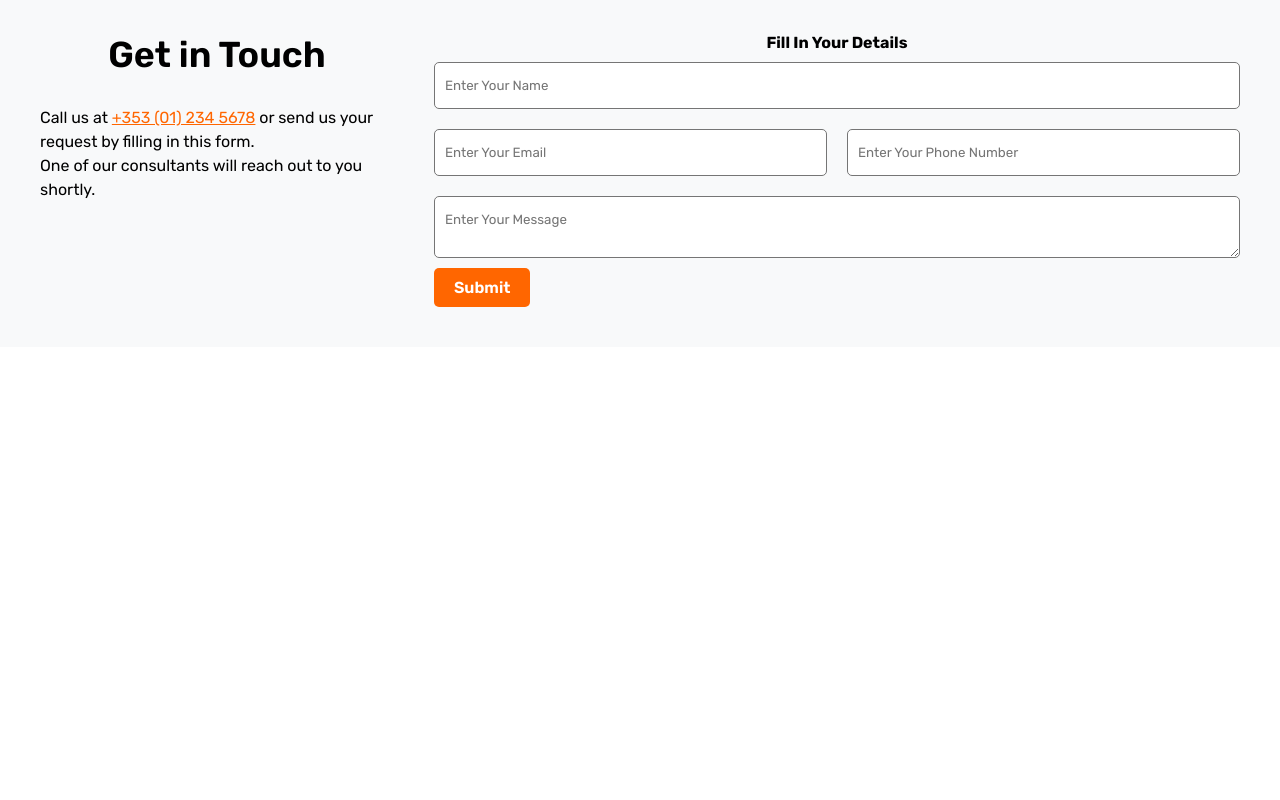
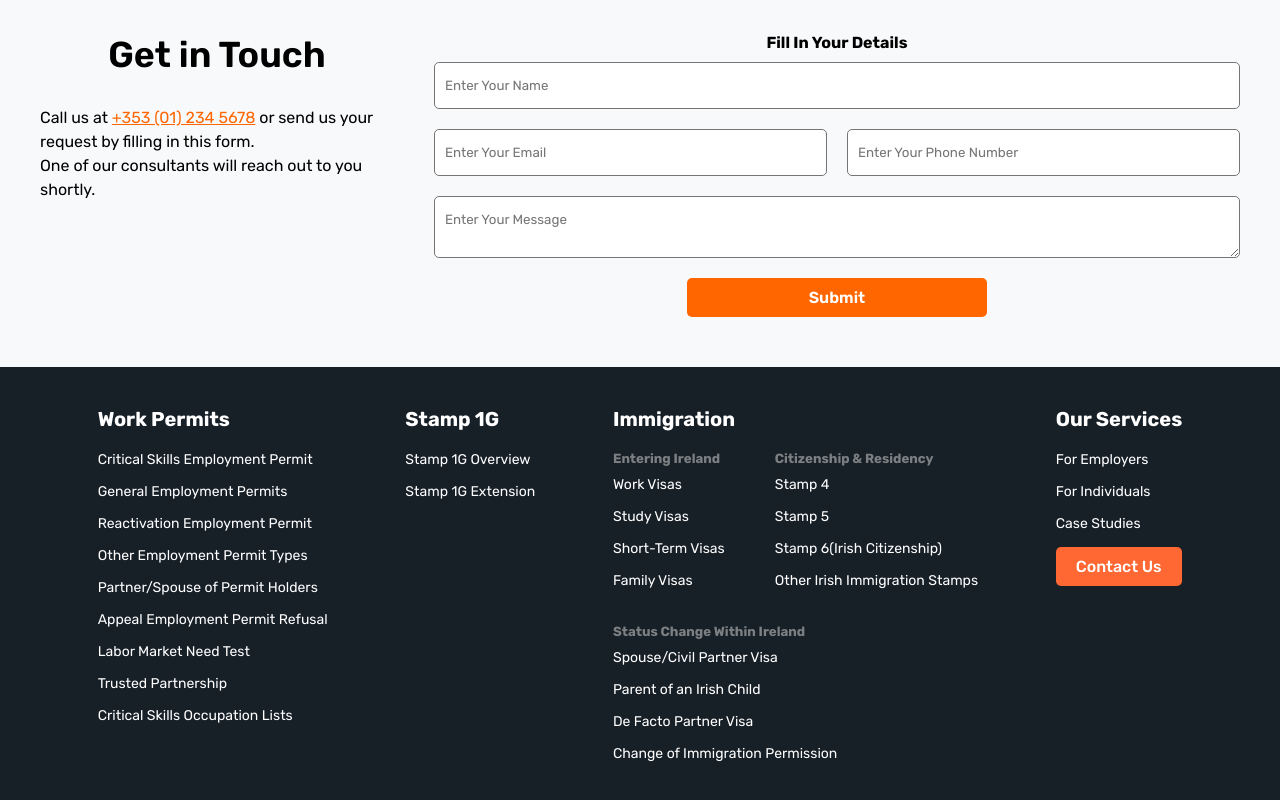
Before and after one commit to TartejBrothers/Poolbeg-Immigration, a React (Create React App) app: page / in a window 1280 px wide. Shown: the part 1550-2350 px from the top of the page. Before the commit the page ends 1897 px from the top, so only its background shows below. Built offline with nearby package versions, Linux system fonts and the light colour scheme.

Commit message:
Added: Footer

```diff
--- /dev/null
+++ b/src/components/footer.jsx
@@ -0,0 +1,72 @@
+import React from "react";
+import "../styles/footer.css";
+export default function Footer() {
+  return (
+    <div className="footer">
+      <div className="footerchild">
+        <h4>Work Permits</h4>
+        <ul>
+          <li>Critical Skills Employment Permit</li>
+          <li>General Employment Permits</li>
+          <li>Reactivation Employment Permit</li>
+          <li>Other Employment Permit Types</li>
+          <li>Partner/Spouse of Permit Holders</li>
+          <li>Appeal Employment Permit Refusal</li>
+          <li>Labor Market Need Test</li>
+          <li>Trusted Partnership</li>
+          <li>Critical Skills Occupation Lists</li>
+        </ul>
+      </div>
+      <div className="footerchild">
+        <h4>Stamp 1G</h4>
+        <ul>
+          <li>Stamp 1G Overview</li>
+          <li>Stamp 1G Extension</li>
+        </ul>
+      </div>
+      <div className="footerchild">
+        <h4>Immigration</h4>
+        <div className="footerinnerchild">
+          <div className="footerelement">
+            <h5>Entering Ireland</h5>
+            <ul>
+              <li>Work Visas</li>
+              <li>Study Visas</li>
+              <li>Short-Term Visas</li>
+              <li>Family Visas</li>
+            </ul>
+          </div>
+          <div className="footerelement">
+            <h5>Citizenship & Residency</h5>
+            <ul>
+              <li>Stamp 4</li>
+              <li>Stamp 5</li>
+              <li>Stamp 6(Irish Citizenship)</li>
+              <li>Other Irish Immigration Stamps</li>
+            </ul>
+          </div>
+        </div>
+        <div className="footerinnerchild">
+          <div className="footerelement">
+            <h5>Status Change Within Ireland</h5>
+            <ul>
+              <li>Spouse/Civil Partner Visa</li>
+              <li>Parent of an Irish Child</li>
+              <li>De Facto Partner Visa</li>
+              <li>Change of Immigration Permission</li>
+            </ul>
+          </div>
+        </div>
+      </div>
+      <div className="footerchild">
+        <h4>Our Services</h4>
+        <ul>
+          <li>For Employers</li>
+          <li>For Individuals</li>
+          <li>Case Studies</li>
+        </ul>
+        <button className="contactusbutton">Contact Us</button>
+      </div>
+    </div>
+  );
+}
--- a/src/components/navbar.jsx
+++ b/src/components/navbar.jsx
@@ -1,6 +1,7 @@
 import React from "react";
 import "../styles/navbar.css";
 import logo from "../images/icons/logo.jpeg";
+import griplines from "../images/icons/griplines.png";
 export default function Navbar() {
   return (
     <div className="navbar">
@@ -25,6 +26,9 @@ export default function Navbar() {
         </div>
         <div className="navbarright">
           <button>Contact Us</button>
+          <div className="navbarmobile">
+            <img src={griplines} alt="Menu Bar" />
+          </div>
         </div>
       </div>
     </div>
--- a/src/pages/home.jsx
+++ b/src/pages/home.jsx
@@ -7,6 +7,7 @@ import casestudyhome from "../images/icons/casestudyhome.png";
 import userhome from "../images/icons/userhome.png";
 import Testimonial from "../components/testimonial";
 import ContactForm from "../components/contactform";
+import Footer from "../components/footer";
 export default function Home() {
   return (
     <div className="home">
@@ -79,6 +80,7 @@ export default function Home() {
       </div>
       <Testimonial />
       <ContactForm />
+      <Footer />
     </div>
   );
 }
--- a/src/styles/contactform.css
+++ b/src/styles/contactform.css
@@ -49,4 +49,34 @@
   font-weight: 600;
   border-radius: 5px;
   cursor: pointer;
+  width: 300px;
+  margin: 10px auto;
 }
+
+@media screen and (max-width: 1000px) {
+  .contactform {
+    flex-direction: column;
+    gap: 20px;
+  }
+  .contactformleft {
+    width: 100%;
+    max-width: 100%;
+  }
+  .contactformleft p {
+    text-align: center;
+  }
+  .contactformright {
+    width: 100%;
+  }
+  .contactformright form input,
+  .contactformright form textarea {
+    width: 100%;
+  }
+  .inputdivhalf {
+    flex-direction: column;
+    gap: 0px;
+  }
+  .contactformright form button {
+    width: 100%;
+  }
+}
--- /dev/null
+++ b/src/styles/footer.css
@@ -0,0 +1,48 @@
+.footer {
+  background-color: #171f27;
+  padding: 40px 20px;
+  color: #ffffff;
+  display: flex;
+  justify-content: space-evenly;
+}
+.footerchild {
+  text-align: left;
+}
+.footerchild h4 {
+  font-size: 20px;
+  margin-bottom: 20px;
+}
+.footerchild ul {
+  list-style: none;
+}
+.footerchild ul li {
+  font-size: 14px;
+  margin-bottom: 15px;
+}
+
+.footerinnerchild {
+  display: flex;
+  gap: 50px;
+  margin-bottom: 20px;
+}
+.footerinnerchild h5 {
+  color: #7c8082;
+  margin-bottom: 10px;
+}
+@media screen and (max-width: 1000px) {
+  .footer {
+    flex-wrap: wrap;
+    justify-content: start;
+    column-gap: 80px;
+    row-gap: 20px;
+  }
+  .footerchild {
+    text-align: left;
+  }
+  .footerchild h4 {
+    font-size: 18px;
+  }
+  .footerchild ul li {
+    font-size: 12px;
+  }
+}
--- a/src/styles/home.css
+++ b/src/styles/home.css
@@ -24,7 +24,8 @@
   margin-top: 40px;
 }
 .homeheaderbottom button,
-.servicescardmain button {
+.servicescardmain button,
+.contactusbutton {
   background-color: #ff6833;
   color: white;
   padding: 10px 20px;
@@ -36,7 +37,8 @@
   transition: all 0.3s ease;
 }
 .homeheaderbottom button:hover,
-.servicescardmain button:hover {
+.servicescardmain button:hover,
+.contactusbutton:hover {
   background-color: #ff7e52;
   transform: scale(1.1);
 }
@@ -62,7 +64,7 @@
 .servicescard {
   width: 100%;
   max-width: calc(33.3333% - 30px);
-  min-width: 300px;
+  min-width: 285px;
   border-radius: 5px;
   border: 1px solid #f1f1f1;
   background-color: #ffffff;
@@ -123,6 +125,16 @@
 }
 
 @media screen and (max-width: 1000px) {
+  .homeheader {
+    padding: 60px 20px;
+  }
+  .homeheader h1 {
+    font-size: 30px;
+  }
+  .homeheaderbottom {
+    flex-direction: column;
+    gap: 20px;
+  }
   .servicesrow {
     justify-content: center;
   }
--- a/src/styles/navbar.css
+++ b/src/styles/navbar.css
@@ -7,7 +7,7 @@
 .navbartop {
   display: flex;
   margin-top: 20px;
-  justify-content: end;
+  justify-content: center;
 }
 .navbartop ul {
   display: flex;
@@ -70,3 +70,23 @@
   padding: 13px 40px;
   border-radius: 20px;
 }
+.navbarmobile {
+  display: none;
+}
+@media screen and (max-width: 1000px) {
+  .navbarmain {
+    padding: 20px 10px;
+  }
+  .navbarcenter {
+    display: none;
+  }
+  .navbarmobile {
+    display: flex;
+
+    align-items: center;
+    padding: 10px;
+  }
+  .navbarmobile img {
+    height: 40px;
+  }
+}
```
Also changed, not shown: src/images/icons/griplines.png (added).
